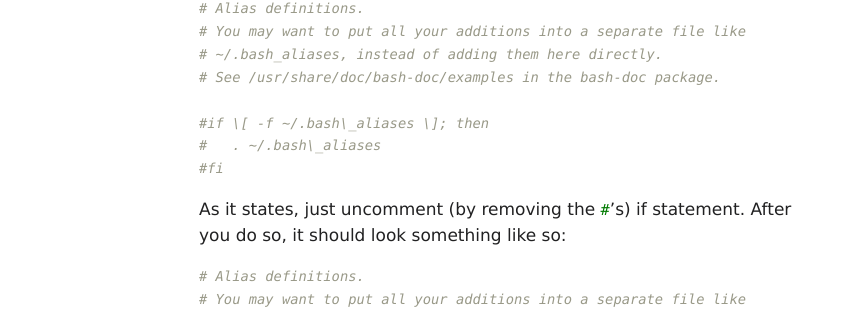
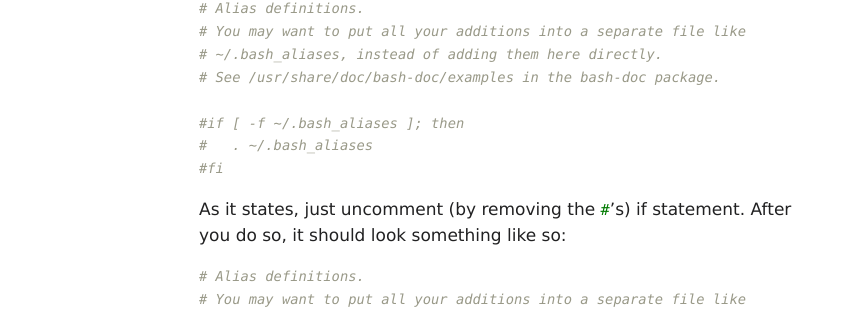
Before and after one commit to karbassi/blog, a Jekyll site: the page built from _posts/2007-01-12-bash-aliases.md, in a window 1280 px wide. Shown: the part 761-1070 px from the top of the page, without its empty margins (131-981 px from the left). Built offline with Jekyll 4.4.1, drawn with Linux system fonts in a browser that asks for light colours; comment, search, counter and statistics services are not loaded.

````diff
--- a/_posts/2007-01-12-bash-aliases.md
+++ b/_posts/2007-01-12-bash-aliases.md
@@ -33,8 +33,8 @@ This will open up your bash configuration file. There are many options already i
 # ~/.bash_aliases, instead of adding them here directly.
 # See /usr/share/doc/bash-doc/examples in the bash-doc package.
 
-#if \[ -f ~/.bash\_aliases \]; then
-#   . ~/.bash\_aliases
+#if [ -f ~/.bash_aliases ]; then
+#   . ~/.bash_aliases
 #fi
 ```
 
````
